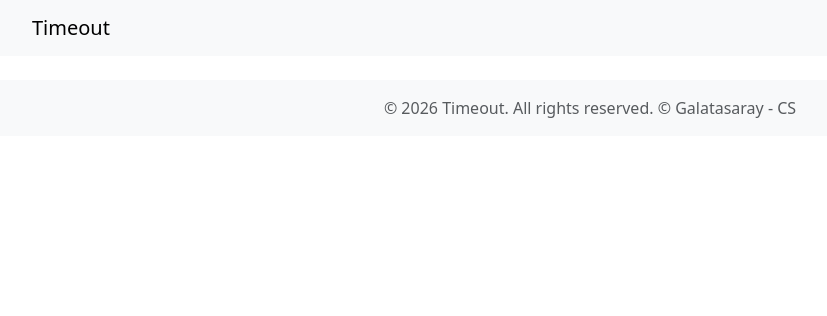
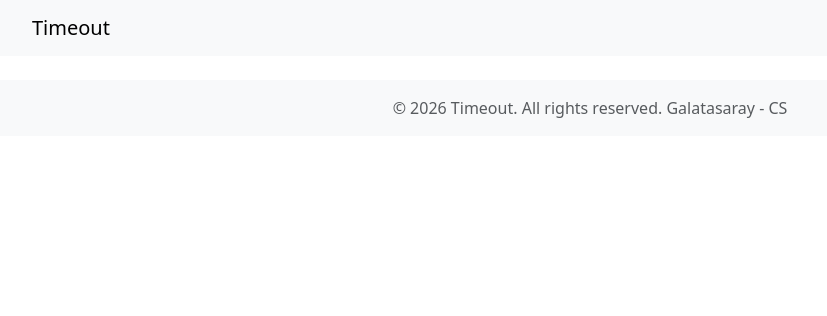
Before and after one commit to ozankaya4/Timeout, a Django app: page /calendar/ in a window 1280 px wide. Shown: the top 316 px of the page, without its empty margins (50-877 px from the left). Run offline with Django 5.2, Linux system fonts and the light colour scheme.

Commit message:
Improve base html

```diff
--- a/templates/base.html
+++ b/templates/base.html
@@ -43,7 +43,7 @@
     <footer class="footer mt-auto py-3 bg-light">
         <div class="container text-center">
             <span class="text-muted">&copy; 2026 Timeout. All rights reserved.</span>
-            <span class="text-muted">&copy; Galatasaray - CS </span>
+            <span class="text-muted"> Galatasaray - CS </span>
         </div>
     </footer>
 
```
